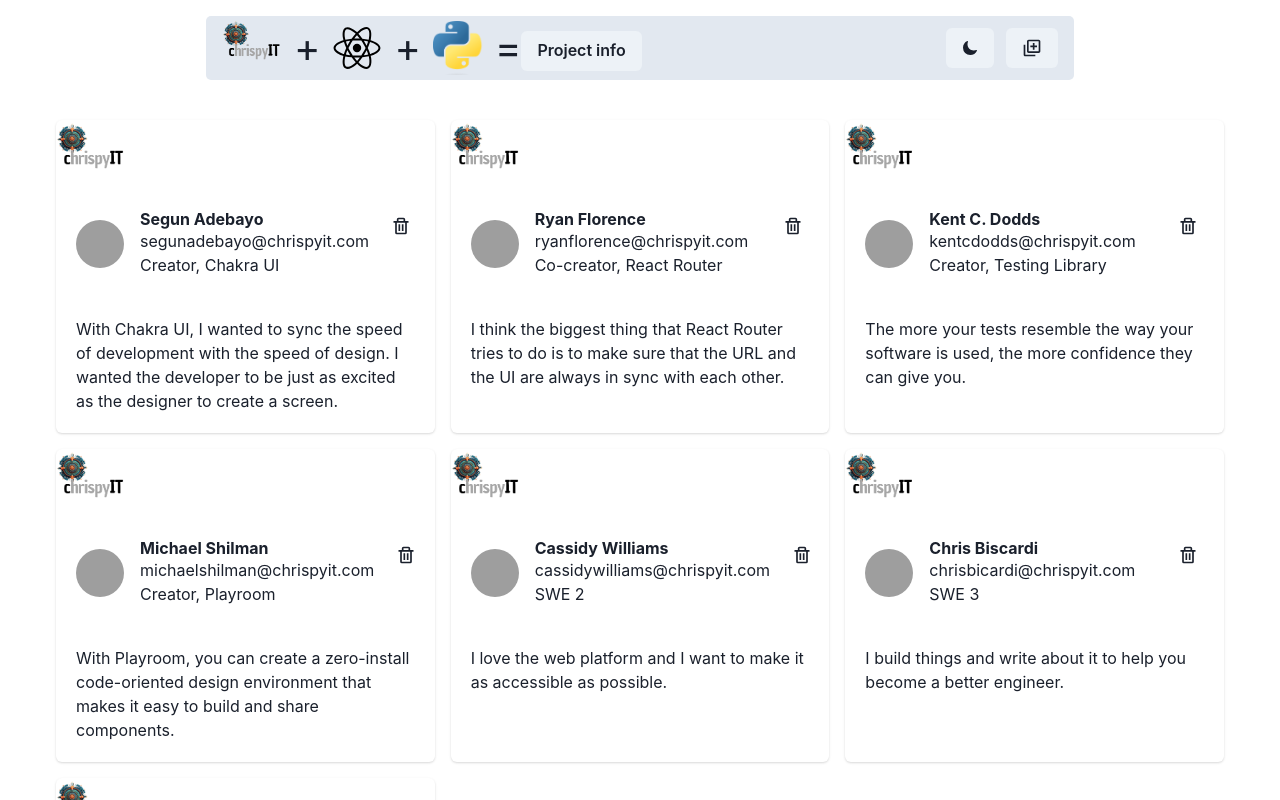
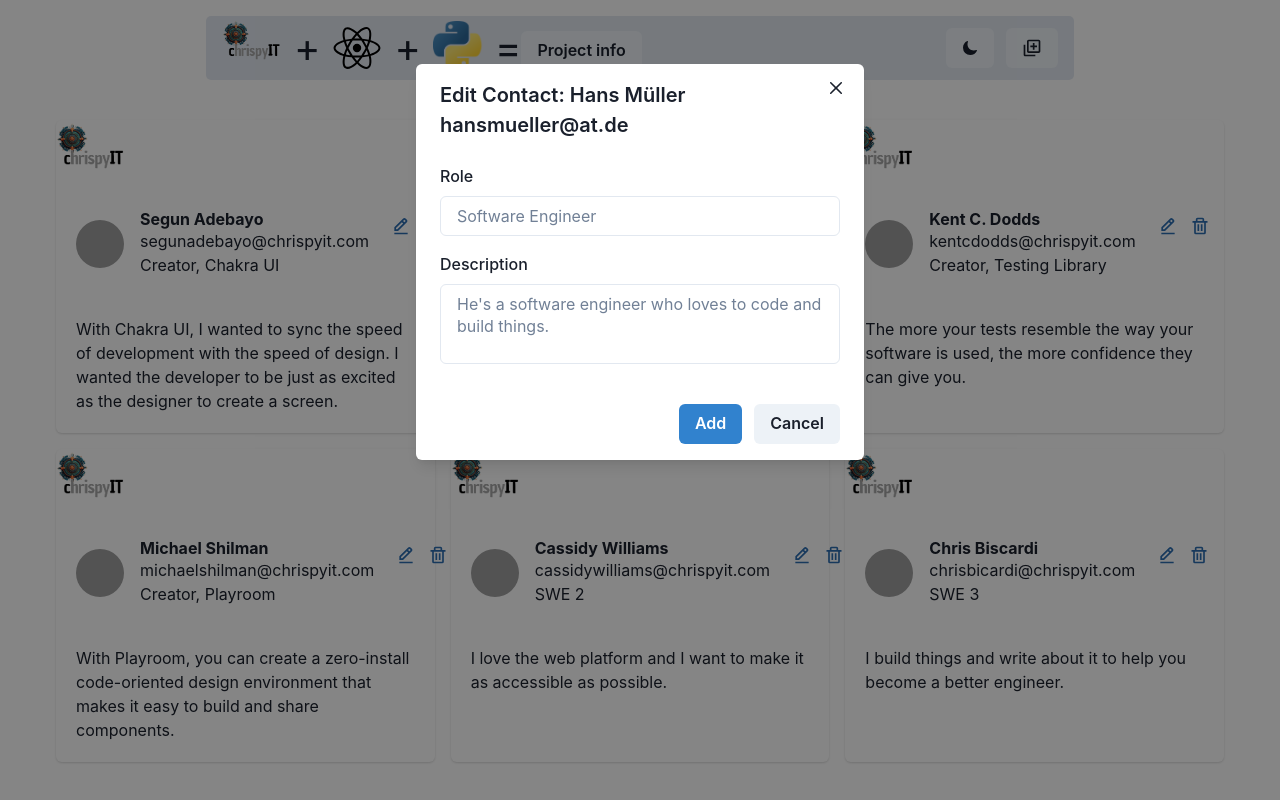
Before and after one commit to ChrispyIT/python-react-contact_dashboard, a React (Vite) app in the folder frontend/: page / in a window 1280 px wide. Both pictures are taken after a click on the button 401 px from the left and 226 px from the top of the page. Shown: the top 800 px of the page. Built offline with nearby package versions, Linux system fonts and the light colour scheme; grey boxes are pictures that could not be loaded.

Commit message:
added editing modal

```diff
--- a/frontend/src/Mocks/ContactListMock.js
+++ b/frontend/src/Mocks/ContactListMock.js
@@ -45,12 +45,6 @@
 		role: "SWE 3",
 		description: "I build things and write about it to help you become a better engineer.",
 	},
-	{
-		id: 7,
-		name: "Emma Bostian",
-		email:"emabostian@chrispyit.com",
-		role: "Senior SWE, Spotify",
-		description: "I'm a software engineer with a passion for building scalable web applications.",
-	},
+
 ];
 export default USERS
--- a/frontend/src/components/ContactCard.jsx
+++ b/frontend/src/components/ContactCard.jsx
@@ -2,6 +2,7 @@
 import { Avatar, Box, Card, CardBody, CardHeader, Flex, Heading, IconButton, Text, useToast } from "@chakra-ui/react";
 import { BiTrash } from "react-icons/bi";
 import { useColorModeValue } from '@chakra-ui/react';
+import { EditModal } from './EditModal';
 
 export const ContactCard = ({user}) => {
     return (
@@ -21,8 +22,10 @@
 					</Flex>
 
 					<Flex>
+						<EditModal></EditModal>
 						<IconButton
 							variant='ghost'
+							colorScheme='blue'
 							size={"sm"}
 							aria-label='See menu'
 							icon={<BiTrash size={20} />}
--- /dev/null
+++ b/frontend/src/components/EditModal.jsx
@@ -0,0 +1,70 @@
+import {
+    Button,
+    Flex,
+    FormControl,
+    FormLabel,
+    IconButton,
+    Input,
+    Modal,
+    ModalBody,
+    ModalCloseButton,
+    ModalContent,
+    ModalFooter,
+    ModalHeader,
+    ModalOverlay,
+    Textarea,
+    useDisclosure,
+    useToast,
+    Text
+} from "@chakra-ui/react";
+import { BiEditAlt } from "react-icons/bi";
+
+import React from 'react'
+
+export const EditModal = () => {
+    const { isOpen, onOpen, onClose } = useDisclosure();
+    return (
+        <>
+            <IconButton
+                onClick={onOpen}
+                variant='ghost'
+                colorScheme='blue'
+                aria-label='See menu'
+                size={"sm"}
+                icon={<BiEditAlt size={20} />}
+            />
+            <Modal isOpen={isOpen} onClose={onClose}>
+                <ModalOverlay />
+                <ModalContent>
+                    <ModalHeader>Edit Contact:  Hans Müller
+                        <Text>hansmueller@at.de</Text>
+                    </ModalHeader>
+                    <ModalCloseButton />
+                    <ModalBody pb={6}>
+                        <Flex alignItems={"center"} gap={4}>
+
+                            <FormControl>
+                                <FormLabel>Role</FormLabel>
+                                <Input placeholder='Software Engineer' />
+                            </FormControl>
+                        </Flex>
+                        <FormControl mt={4}>
+                            <FormLabel>Description</FormLabel>
+                            <Textarea
+                                resize={"none"}
+                                overflowY={"hidden"}
+                                placeholder="He's a software engineer who loves to code and build things."
+                            />
+                        </FormControl>
+                    </ModalBody>
+                    <ModalFooter>
+                        <Button colorScheme='blue' mr={3}>
+                            Add
+                        </Button>
+                        <Button onClick={onClose}>Cancel</Button>
+                    </ModalFooter>
+                </ModalContent>
+            </Modal>
+        </>
+    );
+}
```
